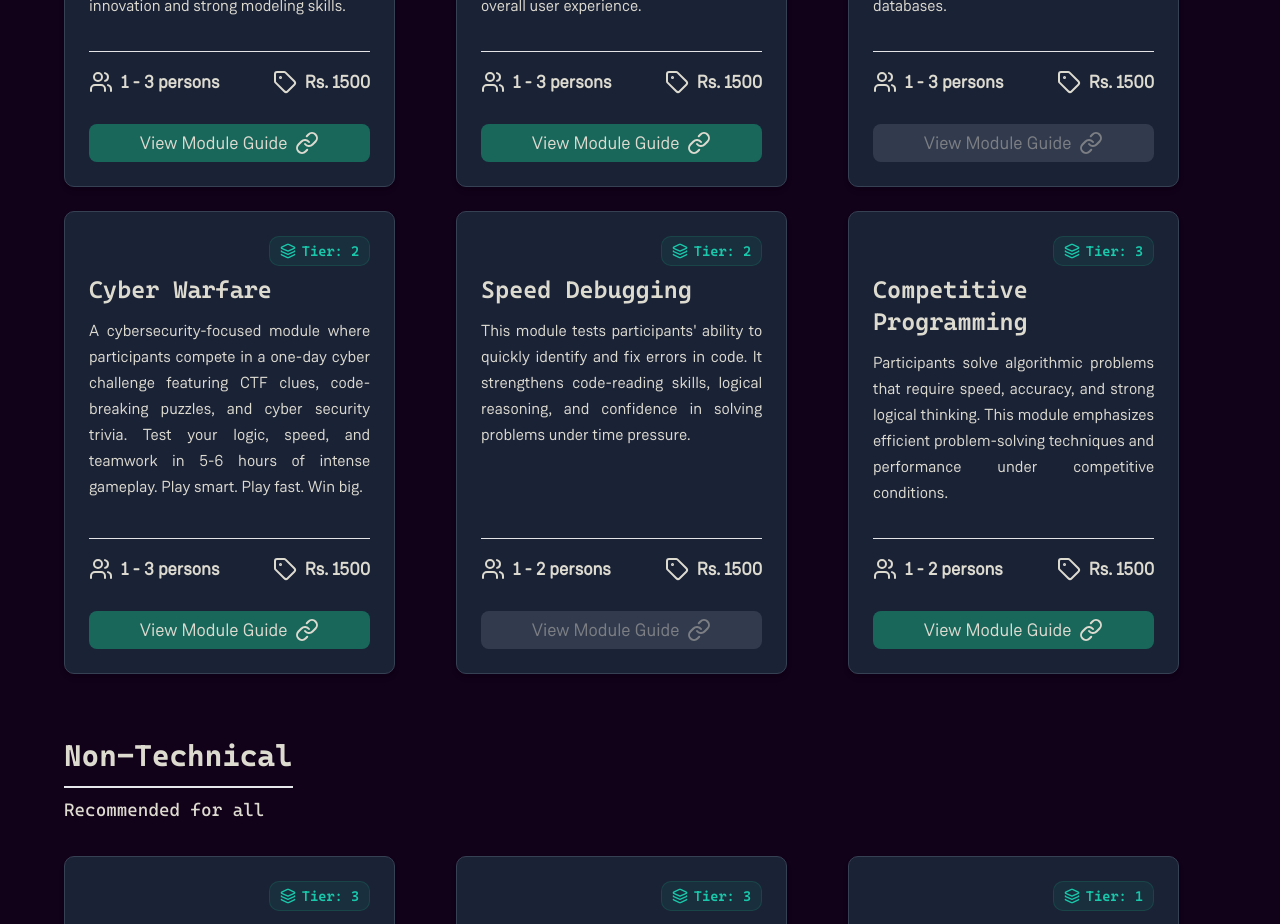
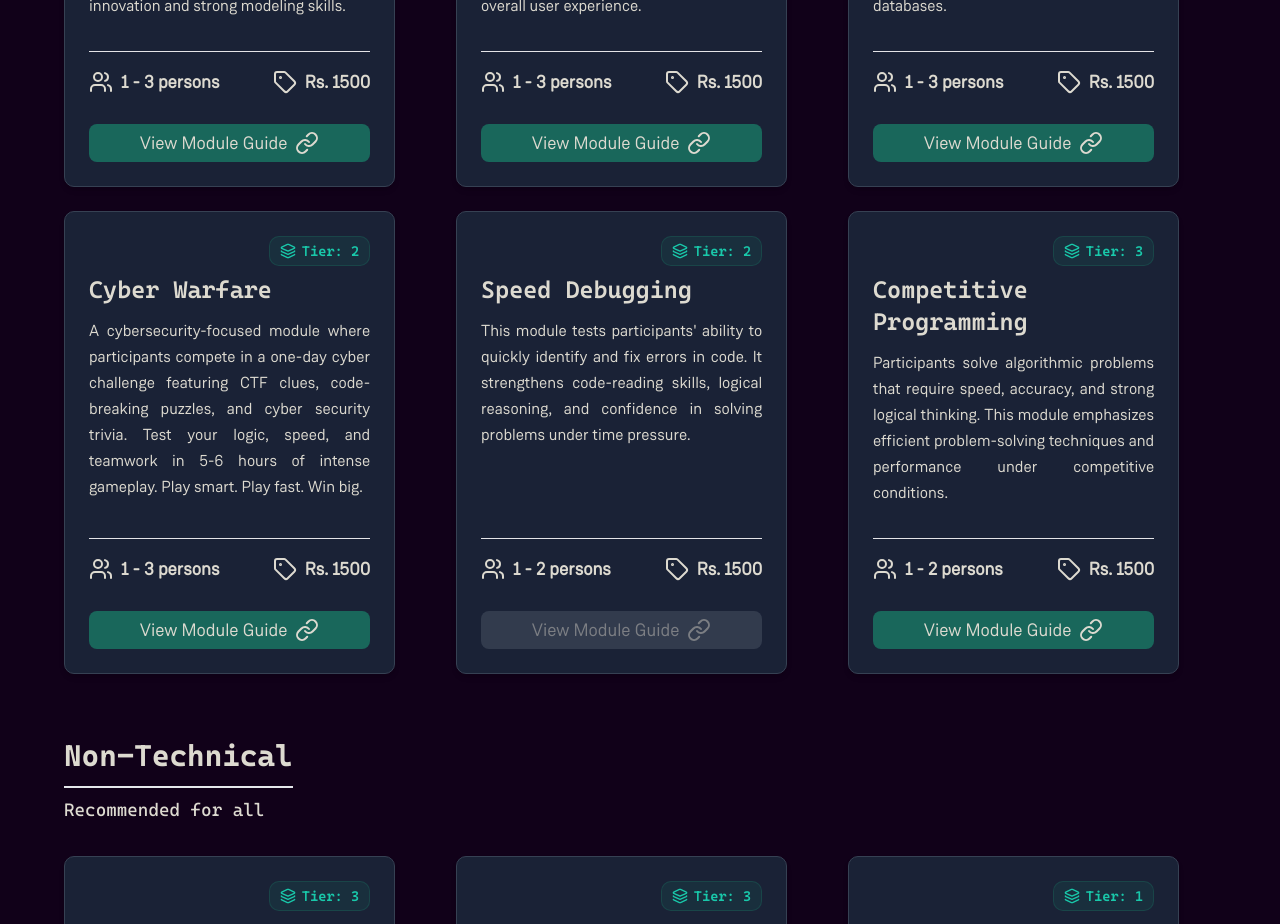
Before and after one commit to css-iba/css-website, a Next.js app: page /ProBattle in a window 1280 px wide. Shown: the part 3740-4664 px from the top of the page. Built offline with nearby package versions, Linux system fonts and the light colour scheme.

Commit message:
Update constants.ts

```diff
--- a/app/ProBattle/constants.ts
+++ b/app/ProBattle/constants.ts
@@ -186,7 +186,7 @@ const modulesData: ModuleCardProps[] = [
     minParticipants: 1,
     maxParticipants: 3,
     price: 1500,
-    guideLink: '',
+    guideLink: 'https://drive.google.com/file/d/1mIwGQO810BgQxwlt5LXYDzRxeXWsJ68w/view?usp=sharing',
     category: 'Technical',
     Tier: [2]
   },
```
